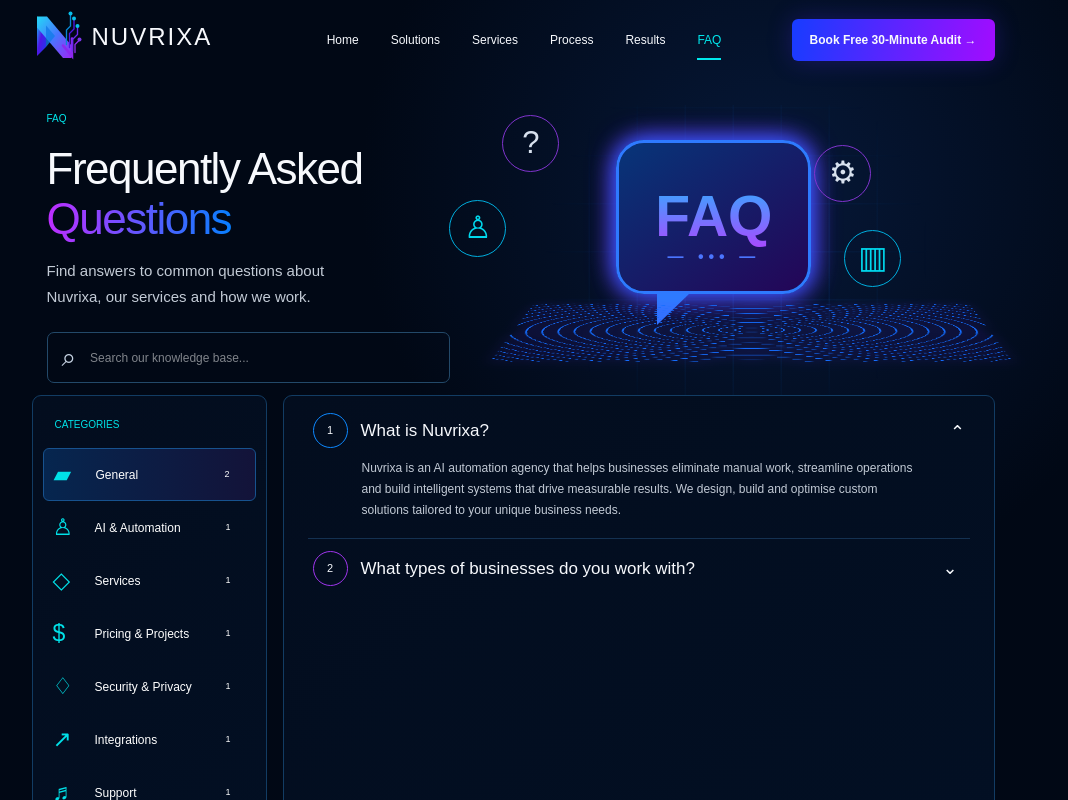
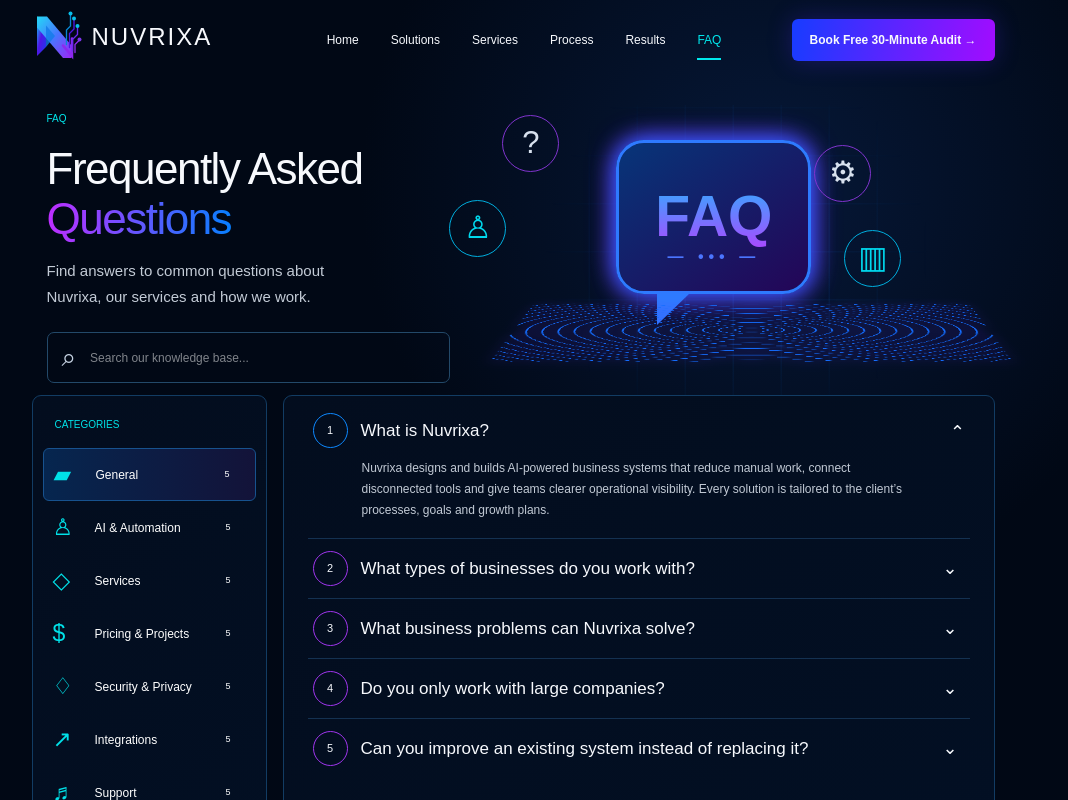
Before and after one commit to SumayaA-Developer/Nuvrixa, a Next.js app: page /faq in a window 1280 px wide. Shown: the top 800 px of the page, without its empty margins (127-1195 px from the left). Built offline with nearby package versions, Linux system fonts and the light colour scheme; no server answers.

Commit message:
Expand FAQ across all service categories

```diff
--- a/app/faq/page.tsx
+++ b/app/faq/page.tsx
@@ -4,16 +4,53 @@ import { useState } from "react";
 import styles from "./faq.module.css";
 import { BrandLogo } from "@/components/brand/brand-logo";
 const faqs=[
- {category:"General",question:"What is Nuvrixa?",answer:"Nuvrixa is an AI automation agency that helps businesses eliminate manual work, streamline operations and build intelligent systems that drive measurable results. We design, build and optimise custom solutions tailored to your unique business needs."},
- {category:"Getting Started",question:"How does a 30-minute Automation Audit work?",answer:"We start with a focused conversation about your current processes, tools, challenges and goals. We identify high-impact automation opportunities and explain the practical next steps, with no obligation to proceed."},
- {category:"General",question:"What types of businesses do you work with?",answer:"We work with growing organisations across professional services, property management, field services, training, NGOs, contracting, retail and other service-based industries. Our systems are tailored to each business."},
+ {category:"General",question:"What is Nuvrixa?",answer:"Nuvrixa designs and builds AI-powered business systems that reduce manual work, connect disconnected tools and give teams clearer operational visibility. Every solution is tailored to the client’s processes, goals and growth plans."},
+ {category:"General",question:"What types of businesses do you work with?",answer:"We work with growing organisations across professional services, property management, field services, training, NGOs, contracting, retail and other service-based industries. We assess each business individually rather than applying a one-size-fits-all system."},
+ {category:"General",question:"What business problems can Nuvrixa solve?",answer:"Typical challenges include repetitive administration, missed follow-ups, disconnected systems, slow quotations, manual reporting, scattered documents, inconsistent customer communication and limited visibility across operations."},
+ {category:"General",question:"Do you only work with large companies?",answer:"No. We work with small and growing businesses as well as established teams. The important factors are the business problem, expected impact, available data and whether automation is a practical fit for the operation."},
+ {category:"General",question:"Can you improve an existing system instead of replacing it?",answer:"Yes. We first assess what already works. Where practical, we improve, connect or automate existing tools instead of forcing an unnecessary replacement. A new platform is recommended only when it creates a clear operational benefit."},
+
  {category:"AI & Automation",question:"What are the benefits of AI automation?",answer:"AI automation can reduce repetitive administration, improve response times, connect disconnected tools, increase operational visibility, reduce avoidable errors and create more consistent customer experiences."},
- {category:"Services",question:"How do you ensure the solutions fit our business?",answer:"Every engagement begins with discovery and process mapping. We learn how your team works, document requirements and design the solution around your existing operations, priorities, tools and growth plans."},
+ {category:"AI & Automation",question:"What business tasks can be automated?",answer:"Common examples include lead capture, follow-ups, appointment booking, quotation and invoice generation, document processing, customer support, onboarding, approvals, reminders, reporting and moving data between business systems."},
+ {category:"AI & Automation",question:"Will AI replace our employees?",answer:"Our goal is to remove repetitive work and help employees make faster, better-informed decisions. Important approvals and sensitive decisions can remain with people, while automation handles predictable tasks and information flow."},
+ {category:"AI & Automation",question:"Can AI work with our company documents and knowledge?",answer:"Yes. We can build controlled assistants that search approved policies, procedures, product information and internal documents. Access can be restricted by role, and the system can be designed to cite its information sources."},
+ {category:"AI & Automation",question:"How do you decide where automation will have the greatest impact?",answer:"We examine task frequency, time spent, error rates, delays, customer impact and implementation effort. We then prioritise opportunities that offer practical value while keeping risk and complexity manageable."},
+
+ {category:"Services",question:"How do you ensure the solution fits our business?",answer:"Every engagement begins with discovery and process mapping. We learn how your team works, document requirements and design the solution around your existing operations, priorities, tools and growth plans."},
+ {category:"Services",question:"What services does Nuvrixa provide?",answer:"Our services include AI and automation strategy, workflow automation, system integration, custom AI solutions, data and reporting systems, AI assistants and chatbots, cloud infrastructure, client portals and ongoing optimisation."},
+ {category:"Services",question:"Can you build a client portal or internal operations platform?",answer:"Yes. We can build secure portals and internal systems for project tracking, document sharing, requests, approvals, dashboards, customer communication and other workflows specific to your business."},
+ {category:"Services",question:"Do you provide process mapping and consulting before development?",answer:"Yes. We document the current process, identify bottlenecks and define the future workflow before building. This reduces uncertainty and ensures the proposed technology solves the right operational problem."},
+ {category:"Services",question:"Can you automate document-heavy processes?",answer:"Yes. Solutions may capture information from forms and documents, classify files, route approvals, generate standard documents, extract data and store records in the correct system with appropriate human review."},
+
+ {category:"Pricing & Projects",question:"How much does a Nuvrixa project cost?",answer:"Pricing depends on workflow complexity, integrations, data requirements, security needs and the level of custom development. Current project budget options begin at $1,500 USD, and you receive a clear scope and price before work starts."},
  {category:"Pricing & Projects",question:"How long does it take to build an automation solution?",answer:"Timelines depend on scope and complexity. A focused workflow may take a few weeks, while a connected multi-system platform may take several months. You receive a clear delivery plan before work begins."},
+ {category:"Pricing & Projects",question:"Do you offer fixed-price projects or monthly services?",answer:"The commercial structure depends on the engagement. A defined build may use milestone-based pricing, while monitoring, maintenance and continuous optimisation may be provided through an ongoing service agreement."},
+ {category:"Pricing & Projects",question:"What is included in a project proposal?",answer:"A proposal normally defines the business problem, recommended solution, scope, deliverables, implementation stages, assumptions, client responsibilities, timeline, price and available support options."},
+ {category:"Pricing & Projects",question:"Can a project be delivered in phases?",answer:"Yes. We often start with the highest-impact workflow or a focused prototype, validate the result and then expand. Phased delivery can reduce risk, produce value earlier and make larger transformations easier to manage."},
+
+ {category:"Security & Privacy",question:"Is our data safe and secure?",answer:"Security and privacy are built into our process. We use appropriate access controls, secure integrations, encrypted services and reputable platforms, while limiting data access to what each solution requires."},
+ {category:"Security & Privacy",question:"Who can access our business information?",answer:"Access is limited to authorised people and systems required for delivery and support. Solutions can include role-based permissions so employees only see the information needed for their responsibilities."},
+ {category:"Security & Privacy",question:"Do you use our private data to train public AI models?",answer:"We design integrations to use approved data for the agreed business purpose. The exact data handling depends on the selected provider, so we document the relevant configuration and avoid unnecessary sharing of confidential information."},
+ {category:"Security & Privacy",question:"Can sensitive actions require human approval?",answer:"Yes. Payments, record changes, customer commitments, legal decisions and other sensitive actions can be placed behind approval steps. AI can prepare or recommend an action without being permitted to complete it automatically."},
+ {category:"Security & Privacy",question:"What happens to our data if the project ends?",answer:"Data ownership, access handover, retention and deletion requirements are agreed for the project and the platforms involved. We help clients retain appropriate access to their systems and remove Nuvrixa access when it is no longer required."},
+
+ {category:"Integrations",question:"What tools and technologies do you use?",answer:"We select technology based on the job. Our toolkit includes HubSpot, Cal.com, n8n, Make, Zapier, cloud platforms, databases, APIs and leading AI models, alongside custom-built applications when needed."},
+ {category:"Integrations",question:"Can you connect tools that do not currently communicate?",answer:"Yes. We can use native integrations, APIs, webhooks or automation platforms to synchronise information and trigger actions between systems. We first confirm what each platform supports and identify any limitations."},
+ {category:"Integrations",question:"Can you integrate with our CRM, email and calendar?",answer:"Yes. Depending on the platforms and available permissions, we can connect lead forms, CRM records, email notifications, appointment scheduling and calendars so information follows a consistent workflow."},
+ {category:"Integrations",question:"What if our existing software does not have an API?",answer:"We assess alternative options such as exports, scheduled file processing, email-based workflows, approved browser automation or a replacement for the isolated component. The recommendation depends on reliability, security and maintenance risk."},
+ {category:"Integrations",question:"Will the integration create duplicate customer records?",answer:"We design matching and update rules around stable identifiers such as email addresses, customer numbers or system IDs. Testing includes duplicate prevention, validation and clear handling for records that cannot be matched safely."},
+
  {category:"Support",question:"Do you offer ongoing support after project delivery?",answer:"Yes. We provide monitoring, optimisation, maintenance, training and ongoing support packages to keep your systems reliable, secure and aligned with the way your business evolves."},
- {category:"Integrations",question:"What tools and technologies do you use?",answer:"We select technology based on the job. Our toolkit includes HubSpot, Cal.com, n8n, Make, Zapier, cloud platforms, databases, APIs and leading AI models, alongside custom-built applications when needed."},
- {category:"Security & Privacy",question:"Is our data safe and secure?",answer:"Security and privacy are built into our process. We use appropriate access controls, secure integrations, encrypted services and reputable platforms, while limiting data access to what each solution requires."},
- {category:"Getting Started",question:"How do we get started?",answer:"Book a free 30-minute Automation Audit. Tell us about your business and select a convenient time. We will review your needs, identify opportunities and recommend a practical path forward."},
+ {category:"Support",question:"What happens if an automation stops working?",answer:"Supported systems can be monitored for failures and unusual behaviour. We investigate the cause, restore the workflow where possible and update the integration when a connected platform or business process has changed."},
+ {category:"Support",question:"Will our team receive training?",answer:"Yes. Training is tailored to the people who use or manage the system. It may include live sessions, process guidance, administrative handover and documentation for common tasks and responsibilities."},
+ {category:"Support",question:"Can you improve the system after it has launched?",answer:"Yes. We can review usage, feedback, errors and changing requirements, then refine workflows or add new capabilities. Continuous improvement is especially useful as teams, data and operational priorities evolve."},
+ {category:"Support",question:"Can our own IT team manage the solution?",answer:"Where appropriate, we provide documentation, credentials handover, technical guidance and training so an internal team can operate the system. The exact handover depends on the platforms, licences and support arrangement."},
+
+ {category:"Getting Started",question:"How do we get started?",answer:"Complete the business discovery form or book a free 30-minute Automation Audit. We review your needs, identify practical opportunities and recommend the next step based on your business and desired outcome."},
+ {category:"Getting Started",question:"How does a 30-minute Automation Audit work?",answer:"We start with a focused conversation about your current processes, tools, challenges and goals. We identify high-impact automation opportunities and explain practical next steps, with no obligation to proceed."},
+ {category:"Getting Started",question:"What should we prepare before the first meeting?",answer:"Bring examples of the process you want to improve, the systems involved, the people responsible, current delays or errors and the result you want. Sample forms, reports or screenshots can make the discussion more productive."},
+ {category:"Getting Started",question:"What happens after the discovery form is submitted?",answer:"Your information is securely recorded in our CRM, and you are taken to the booking calendar. After you choose a time, we review the discovery brief so the first meeting can focus on priorities, possible solutions and next steps."},
+ {category:"Getting Started",question:"Do we need to know exactly what technology we want?",answer:"No. You only need to explain the business problem, current workflow and desired result. Nuvrixa evaluates suitable tools and recommends an approach based on value, usability, security and maintainability."},
 ] as const;
 const categoryIcons={"General":"▰","AI & Automation":"♙","Services":"◇","Pricing & Projects":"$","Security & Privacy":"♢","Integrations":"↗","Support":"♬","Getting Started":"♢"} as const;
 const categories=Object.keys(categoryIcons) as Array<keyof typeof categoryIcons>;
```
